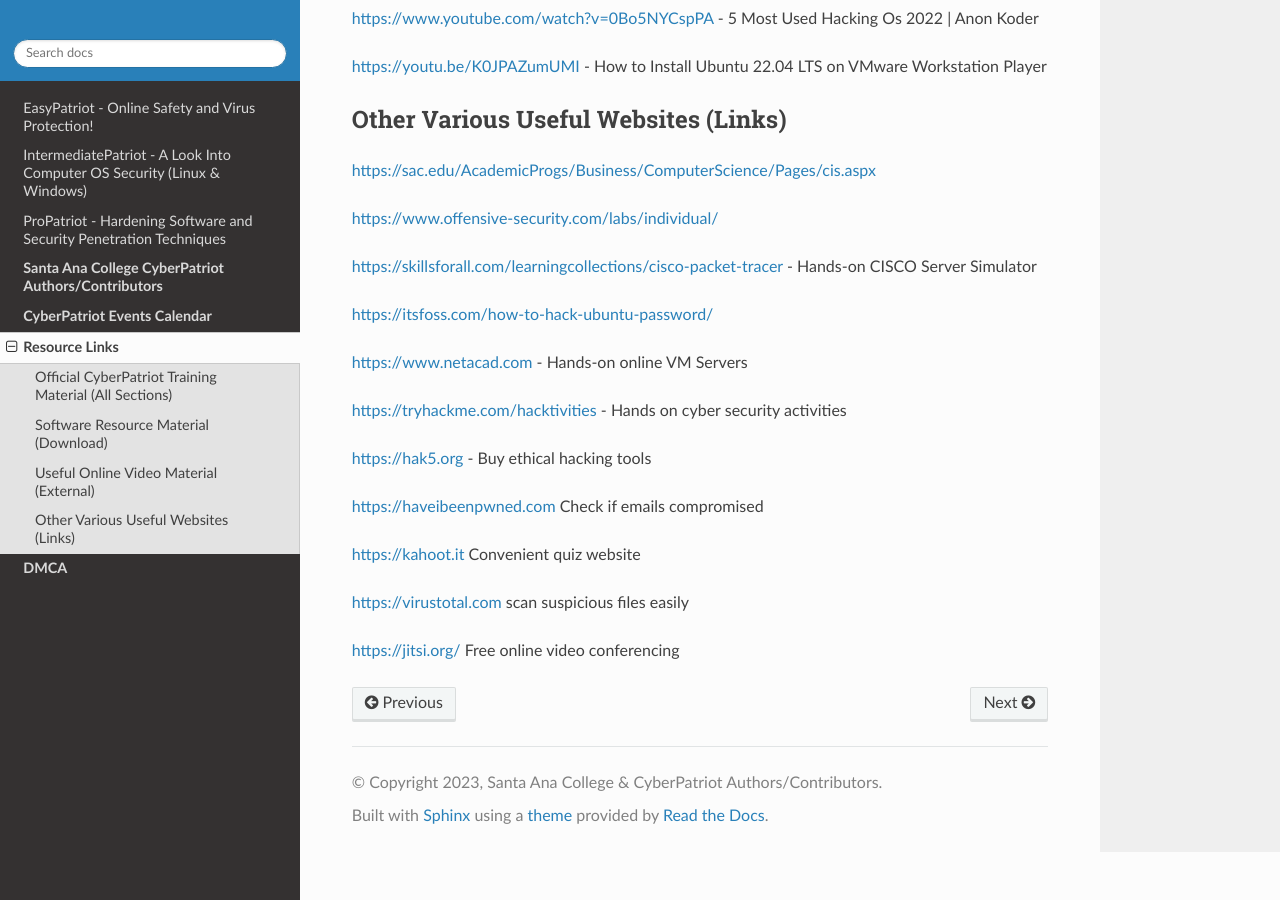
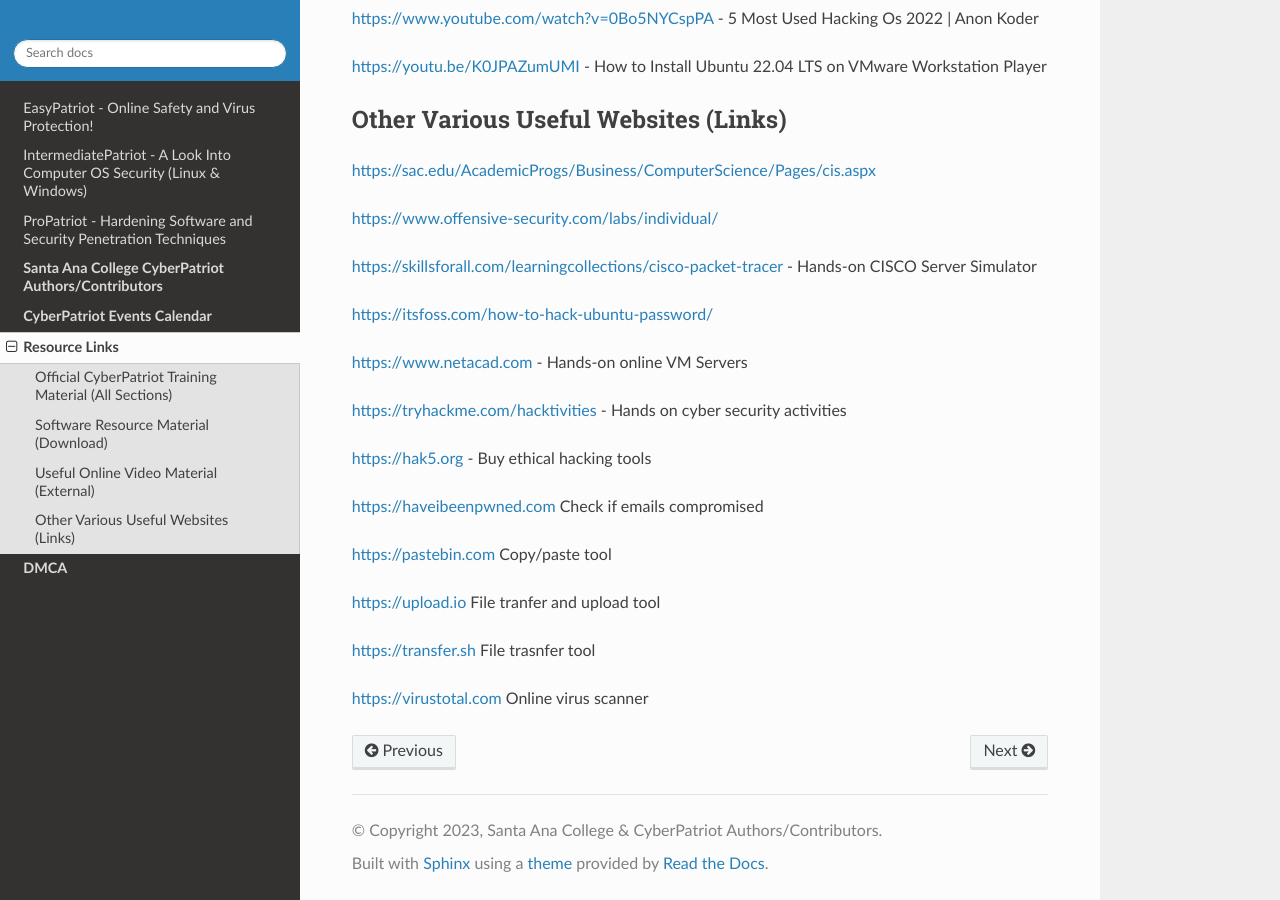
Before and after one commit to natt96z/cybersac, a Sphinx documentation site: the page built from docs/source/links.rst, in a window 1280 px wide and 900 px high, scrolled down 1574 px. Built offline with Sphinx 7.4.7 and the Read the Docs theme 2.0.0, drawn with Linux system fonts in a browser that asks for light colours; pages that are not in the unit, such as notebooks, are missing from menus.

Commit message:
Update links.rst

```diff
--- a/docs/source/links.rst
+++ b/docs/source/links.rst
@@ -63,8 +63,10 @@
 
 https://haveibeenpwned.com Check if emails compromised
 
-https://kahoot.it Convenient quiz website
+https://pastebin.com Copy/paste tool
 
-https://virustotal.com scan suspicious files easily
+https://upload.io File tranfer and upload tool
 
-https://jitsi.org/ Free online video conferencing
+https://transfer.sh File trasnfer tool
+
+https://virustotal.com Online virus scanner
```
